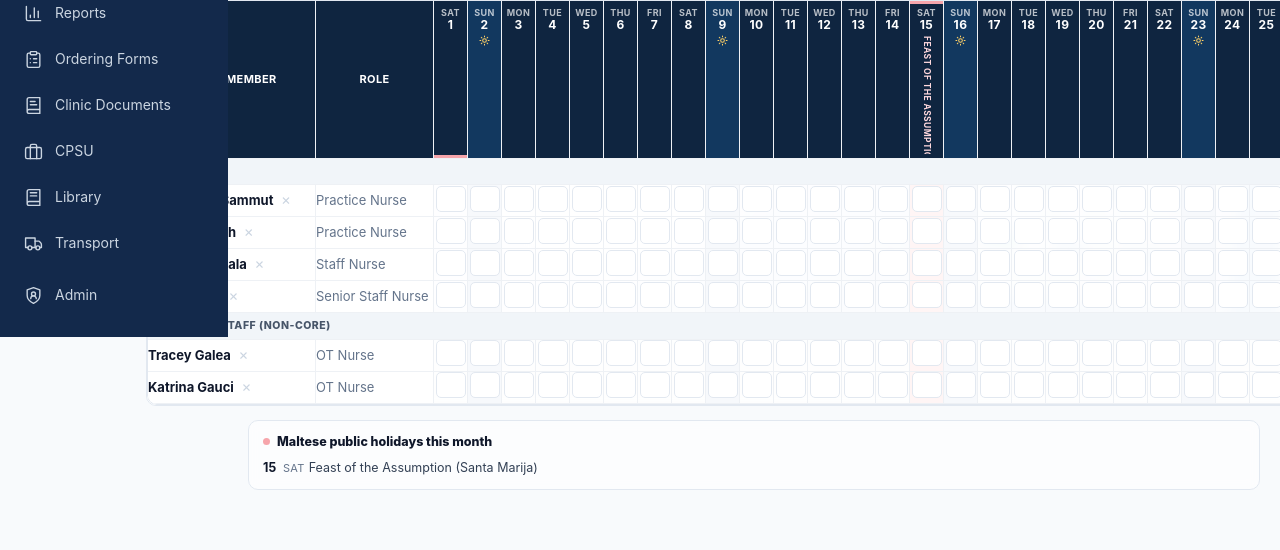
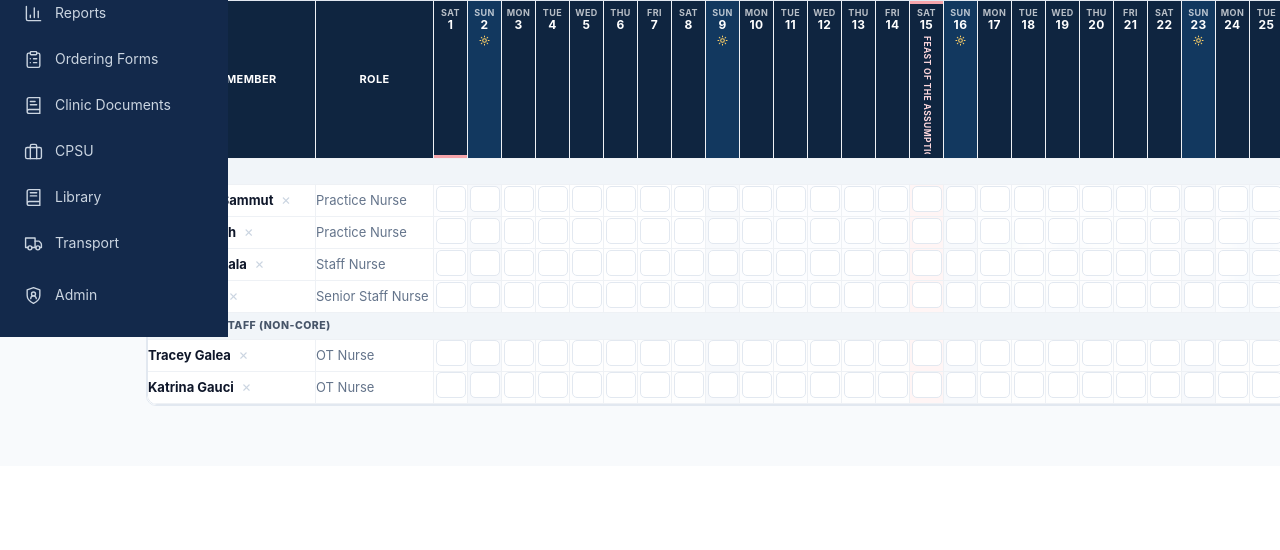
Before and after one commit to jasonfenech118-ctrl/dashborad, a Django app: page /roster/ in a window 1280 px wide; the page is wider, and only the part inside the window is pictured. Shown: the part 463-1013 px from the top of that part. After the commit the page ends 869 px from the top of that part, so only its background shows below. Run offline with Django 5.2, Linux system fonts and the light colour scheme; data comes from the database, SQL or seed files in the repository; data that the repository does not hold is empty.

Commit message:
Remove Maltese public holidays section from Roster page (#149)
* Add Daily Roster button to Clinical Workspace panel

* Remove Maltese public holidays list from roster page

---------

Co-authored-by: Claude <noreply@anthropic.com>

```diff
--- a/backend/templates/clinic/roster.html
+++ b/backend/templates/clinic/roster.html
@@ -149,14 +149,6 @@
   </table>
 </div>
 
-{% if month_holidays %}
-<div class="holidays">
-  <div class="hol-t"><span class="hol-dot"></span>Maltese public holidays this month</div>
-  <ul>
-    {% for h in month_holidays %}<li><b>{{ h.day }}</b><span class="hd">{{ h.wd }}</span>{{ h.name }}</li>{% endfor %}
-  </ul>
-</div>
-{% endif %}
 {% endif %}
 
 <!-- Shift code palette (shown on cell click) -->
```
